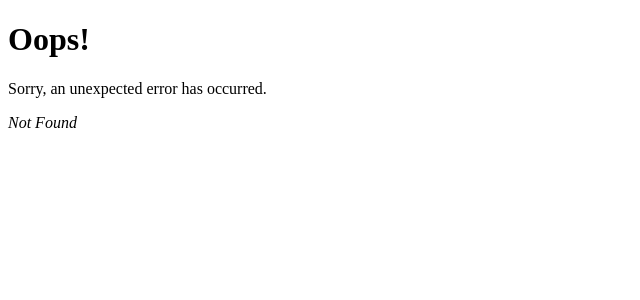
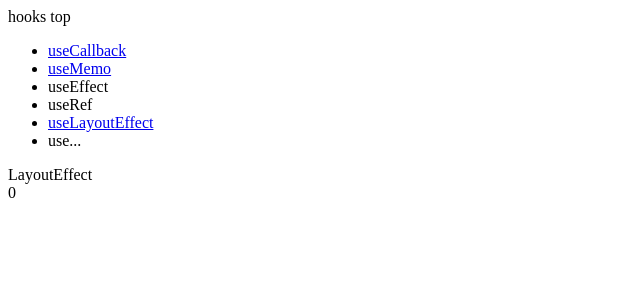
Before and after one commit to K-yokosu/sandbox_react, a React (Vite) app: page /hooks/layout_effect in a window 1280 px wide. Before the commit this address had no page. Shown: the top 300 px of the page, without its empty margins (0-640 px from the left). Built offline with nearby package versions, Linux system fonts and the light colour scheme.

Commit message:
useLayoutEffect - ok

```diff
--- a/src/routes/HooksTop.tsx
+++ b/src/routes/HooksTop.tsx
@@ -11,7 +11,7 @@ const HooksTop = () => {
                     <li><Link to={'memo'}>useMemo</Link></li>
                     <li>useEffect</li>
                     <li>useRef</li>
-                    <li>useLayoutEffect</li>
+                    <li><Link to={'layout_effect'}>useLayoutEffect</Link></li>
                     <li>use...</li>
                 </ul>
             </nav>
--- /dev/null
+++ b/src/routes/LayoutEffect.tsx
@@ -0,0 +1,32 @@
+import React, { useLayoutEffect, useEffect, useState } from 'react';
+
+// useEffectでは一瞬100→0となる。画面に描画された値がuseEffect内の処理が実行される動作となっております。
+// useLayoutEffctフックでは画面が描写される前に実行されるので、初期値である（100）が画面に表示されることはなく0が表示されます。
+// useLayoutEffectフックが同期的に呼び出されるので、コンポーネントがマウントされる前に状態が更新されます。
+
+// 注意点
+// useLayoutEffectは同期的であるため、使用する場合は注意が必要となります。
+// useLayoutEffect内での重い計算は、UI全体を停止させることなく、その処理が完了するまでに描画の変更が行われます。
+// UIの停止や一時停止は起こらず、他のタスクや処理も続行されます。
+// つまり、useLayoutEffectは、DOMの更新直後に同期的な計算を行うため、その処理が重い場合やパフォーマンスの問題がある場合には、画面の描画に影響を及ぼす可能性があります。
+// そのため、できるだけ軽量な計算に留めるか、useEffectを選択することも考慮すべきです。また、useLayoutEffectはサーバーサイドレンダリング（SSR）の際にも問題を引き起こす可能性があるため、その点も注意が必要です。
+
+const LayoutEffect = () => {
+    const [count, setCount] = useState(100);
+
+    // useEffect(() => {
+    //     setCount(0);
+    // }, []);
+
+    useLayoutEffect(() => {
+        setCount(0);
+    }, []);
+
+    return (
+        <>
+            <div>LayoutEffect</div>
+            <div>{count}</div>
+        </>
+    )
+}
+export default LayoutEffect;
```
Also changed, not shown: src/main.tsx (+6 -1 lines).
